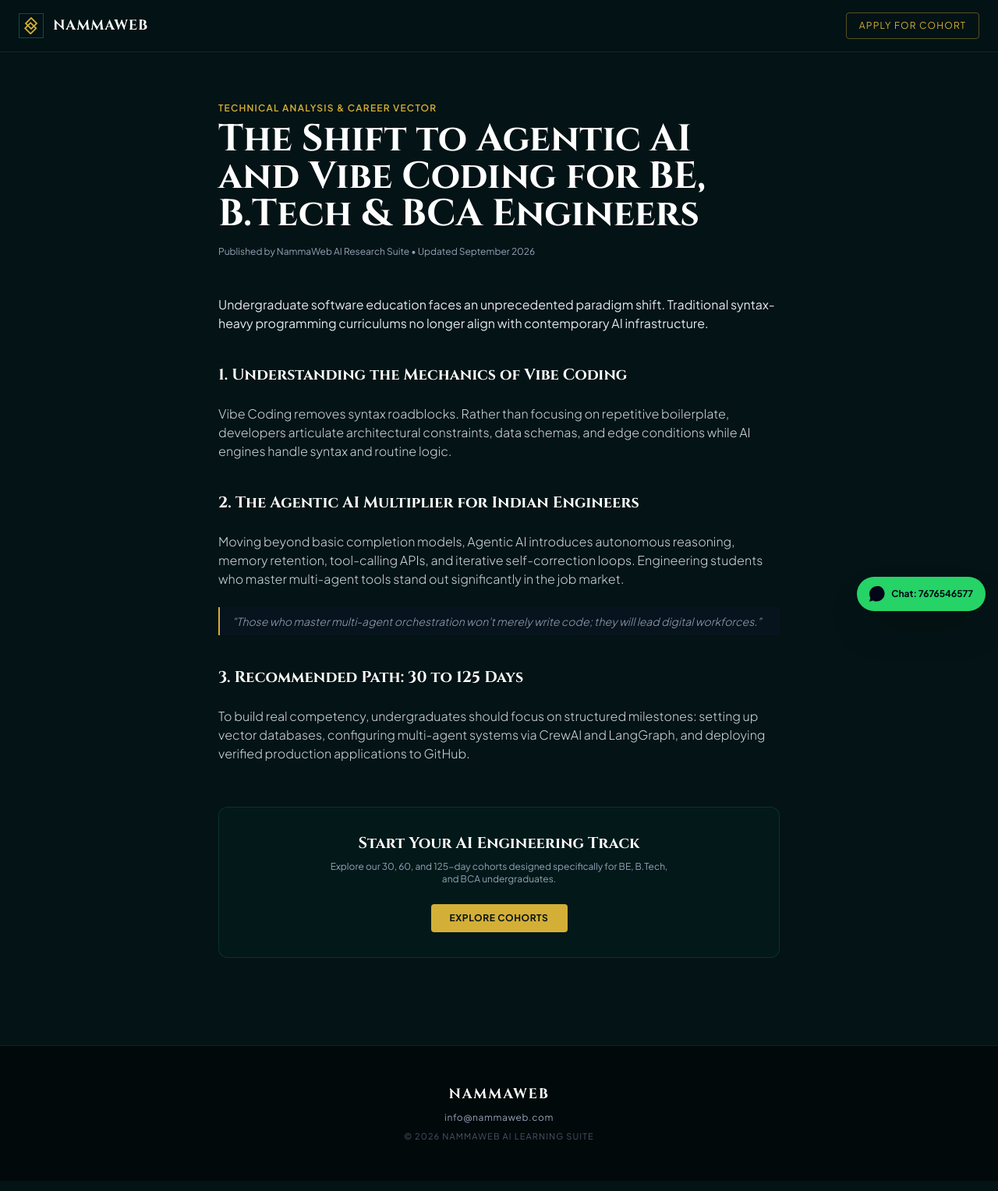
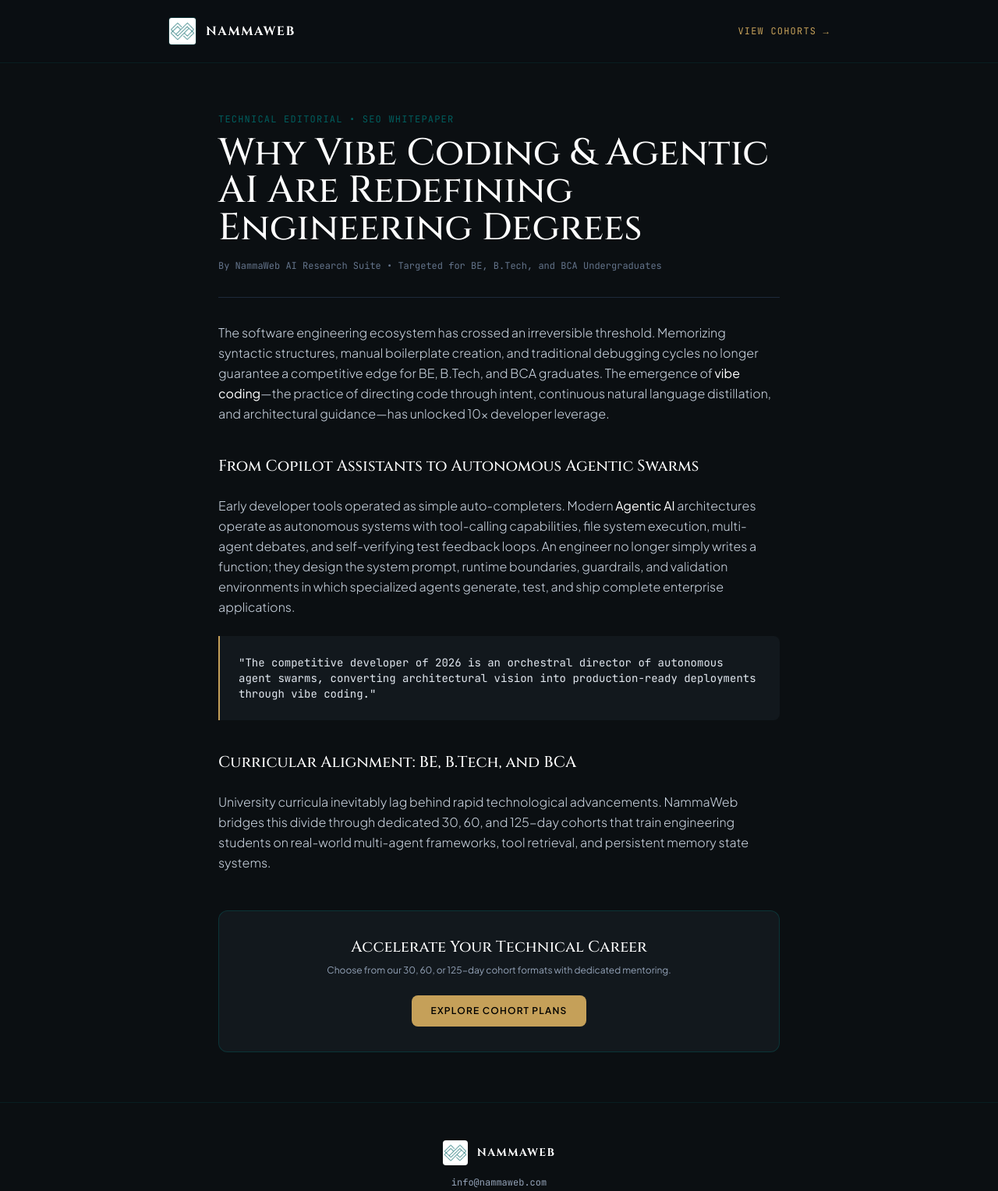
Before and after one commit to rkrajivkumar639-cell/nammaweb90, a plain HTML site: page blog.html in a window 1280 px wide. Shown: the whole page at 78% size. Drawn offline with nearby package versions, Linux system fonts and the light colour scheme.

Commit message:
Update blog.html

```diff
--- a/blog.html
+++ b/blog.html
@@ -1,100 +1,86 @@
 <!DOCTYPE html>
 <html lang="en">
 <head>
-  <meta charset="UTF-8" />
-  <meta name="viewport" content="width=device-width, initial-scale=1.0" />
-  <title>Why BE, B.Tech & BCA Undergraduates Must Pivot to Agentic AI | NammaWeb Insights</title>
-  <meta name="description" content="Technical guide on vibe coding workflows, autonomous agent orchestration, and engineering career security." />
+  <meta charset="UTF-8">
+  <meta name="viewport" content="width=device-width, initial-scale=1.0">
+  <title>The Paradigm Shift: Vibe Coding & Agentic AI for BE, B.Tech, and BCA | NammaWeb</title>
+  <meta name="description" content="An in-depth technical analysis on why agentic loops, prompt distillation, and flow-state vibe coding are replacing standard syntax memorization in computer science curricula.">
   <script src="https://cdn.tailwindcss.com"></script>
-  <link href="https://fonts.googleapis.com/css2?family=Cinzel:wght@500;700&family=Plus+Jakarta+Sans:wght@300;400;600;700&display=swap" rel="stylesheet" />
+  <link href="https://fonts.googleapis.com/css2?family=Cinzel:wght@500;700&family=Plus+Jakarta+Sans:wght@300;400;500;600;700&family=JetBrains+Mono:wght@400;500&display=swap" rel="stylesheet">
   <script>
     tailwind.config = {
       theme: {
         extend: {
           colors: {
-            brand: { deep: '#041315', teal: '#0A4D4A', accent: '#138A82', gold: '#D4AF37' }
+            brand: { teal: '#005f5f', darkteal: '#003a3a', gold: '#c5a059', charcoal: '#0b0f12', surface: '#12181d' }
           },
           fontFamily: {
-            display: ['Cinzel', 'serif'],
-            sans: ['Plus Jakarta Sans', 'sans-serif']
+            serif: ['Cinzel', 'serif'],
+            sans: ['Plus Jakarta Sans', 'sans-serif'],
+            mono: ['JetBrains Mono', 'monospace']
           }
         }
       }
-    };
+    }
   </script>
 </head>
-<body class="bg-brand-deep text-slate-200 font-sans antialiased selection:bg-brand-gold selection:text-black">
+<body class="bg-brand-charcoal text-slate-200 font-sans antialiased selection:bg-brand-gold selection:text-black">
 
-  <!-- Nav -->
-  <nav class="sticky top-0 z-40 bg-brand-deep/90 backdrop-blur-md border-b border-teal-900/40 px-6 py-4 flex justify-between items-center max-w-7xl mx-auto">
-    <a href="index.html" class="flex items-center gap-3">
-      <div class="w-8 h-8 border border-brand-accent/50 p-1 flex items-center justify-center">
-        <svg viewBox="0 0 100 100" class="w-full h-full stroke-current text-brand-gold" fill="none" stroke-width="8">
-          <rect x="25" y="15" width="45" height="45" transform="rotate(45 50 40)" />
-          <rect x="25" y="45" width="45" height="45" transform="rotate(45 50 65)" />
-        </svg>
-      </div>
-      <span class="font-display font-bold text-lg tracking-wider text-white">NAMMAWEB</span>
-    </a>
-    <a href="index.html#pricing" class="text-xs uppercase tracking-widest text-brand-gold border border-brand-gold/40 px-4 py-2 rounded hover:bg-brand-gold/10">Apply For Cohort</a>
-  </nav>
+  <!-- Minimal Nav -->
+  <header class="w-full border-b border-brand-teal/20 bg-brand-charcoal/90">
+    <div class="max-w-4xl mx-auto px-6 h-20 flex items-center justify-between">
+      <a href="index.html" class="flex items-center gap-3">
+        <img src="logo.png" alt="NammaWeb Logo" class="h-9 w-9 object-contain rounded border border-brand-teal/40">
+        <span class="font-serif tracking-widest text-base font-bold text-white uppercase">NammaWeb</span>
+      </a>
+      <a href="index.html#pricing" class="text-xs font-mono text-brand-gold uppercase tracking-widest hover:underline">View Cohorts →</a>
+    </div>
+  </header>
 
-  <!-- Article -->
+  <!-- Editorial Article -->
   <article class="max-w-3xl mx-auto px-6 py-16">
-    <header class="mb-12">
-      <p class="text-xs uppercase tracking-widest text-brand-gold font-semibold mb-2">Technical Analysis & Career Vector</p>
-      <h1 class="font-display text-3xl sm:text-5xl font-bold text-white leading-tight mb-4">The Shift to Agentic AI and Vibe Coding for BE, B.Tech & BCA Engineers</h1>
-      <p class="text-xs text-slate-400">Published by NammaWeb AI Research Suite • Updated September 2026</p>
-    </header>
+    <div class="text-xs font-mono text-brand-teal uppercase tracking-widest mb-3">Technical Editorial • SEO Whitepaper</div>
+    <h1 class="text-3xl sm:text-5xl font-serif text-white leading-tight">Why Vibe Coding &amp; Agentic AI Are Redefining Engineering Degrees</h1>
+    <div class="mt-4 text-xs font-mono text-slate-500 pb-8 border-b border-slate-800">
+      By NammaWeb AI Research Suite • Targeted for BE, B.Tech, and BCA Undergraduates
+    </div>
 
-    <div class="text-slate-300 leading-relaxed space-y-6 text-sm sm:text-base font-light">
-      <p class="text-slate-200 font-normal">
-        Undergraduate software education faces an unprecedented paradigm shift. Traditional syntax-heavy programming curriculums no longer align with contemporary AI infrastructure.
+    <div class="mt-8 space-y-6 text-slate-300 font-light leading-relaxed text-base">
+      <p>
+        The software engineering ecosystem has crossed an irreversible threshold. Memorizing syntactic structures, manual boilerplate creation, and traditional debugging cycles no longer guarantee a competitive edge for BE, B.Tech, and BCA graduates. The emergence of <strong class="text-white">vibe coding</strong>—the practice of directing code through intent, continuous natural language distillation, and architectural guidance—has unlocked 10x developer leverage.
       </p>
 
-      <h2 class="font-display text-xl text-white font-bold pt-4">1. Understanding the Mechanics of Vibe Coding</h2>
+      <h2 class="text-xl font-serif text-white pt-4">From Copilot Assistants to Autonomous Agentic Swarms</h2>
       <p>
-        Vibe Coding removes syntax roadblocks. Rather than focusing on repetitive boilerplate, developers articulate architectural constraints, data schemas, and edge conditions while AI engines handle syntax and routine logic.
+        Early developer tools operated as simple auto-completers. Modern <strong class="text-white">Agentic AI</strong> architectures operate as autonomous systems with tool-calling capabilities, file system execution, multi-agent debates, and self-verifying test feedback loops. An engineer no longer simply writes a function; they design the system prompt, runtime boundaries, guardrails, and validation environments in which specialized agents generate, test, and ship complete enterprise applications.
       </p>
 
-      <h2 class="font-display text-xl text-white font-bold pt-4">2. The Agentic AI Multiplier for Indian Engineers</h2>
-      <p>
-        Moving beyond basic completion models, Agentic AI introduces autonomous reasoning, memory retention, tool-calling APIs, and iterative self-correction loops. Engineering students who master multi-agent tools stand out significantly in the job market.
-      </p>
-
-      <div class="border-l-2 border-brand-gold pl-4 py-2 my-6 bg-slate-900/40 italic text-slate-400 text-xs sm:text-sm">
-        "Those who master multi-agent orchestration won't merely write code; they will lead digital workforces."
+      <div class="p-6 bg-brand-surface border-l-2 border-brand-gold rounded-r-lg my-6 text-sm font-mono text-slate-200">
+        "The competitive developer of 2026 is an orchestral director of autonomous agent swarms, converting architectural vision into production-ready deployments through vibe coding."
       </div>
 
-      <h2 class="font-display text-xl text-white font-bold pt-4">3. Recommended Path: 30 to 125 Days</h2>
+      <h2 class="text-xl font-serif text-white pt-4">Curricular Alignment: BE, B.Tech, and BCA</h2>
       <p>
-        To build real competency, undergraduates should focus on structured milestones: setting up vector databases, configuring multi-agent systems via CrewAI and LangGraph, and deploying verified production applications to GitHub.
+        University curricula inevitably lag behind rapid technological advancements. NammaWeb bridges this divide through dedicated 30, 60, and 125-day cohorts that train engineering students on real-world multi-agent frameworks, tool retrieval, and persistent memory state systems.
       </p>
     </div>
 
-    <!-- Article CTA -->
-    <div class="mt-14 border border-teal-800/40 bg-teal-950/20 p-8 rounded-xl text-center">
-      <h3 class="font-display text-xl font-bold text-white mb-2">Start Your AI Engineering Track</h3>
-      <p class="text-xs text-slate-400 mb-6 max-w-md mx-auto">Explore our 30, 60, and 125-day cohorts designed specifically for BE, B.Tech, and BCA undergraduates.</p>
-      <a href="index.html#pricing" class="inline-block bg-brand-gold text-brand-deep font-bold px-6 py-2.5 rounded text-xs tracking-wider uppercase hover:bg-yellow-400 transition">Explore Cohorts</a>
+    <!-- CTA Box -->
+    <div class="mt-12 p-8 border border-brand-teal/40 bg-brand-surface rounded-xl text-center">
+      <h3 class="text-xl font-serif text-white">Accelerate Your Technical Career</h3>
+      <p class="text-xs text-slate-400 mt-2 mb-6">Choose from our 30, 60, or 125-day cohort formats with dedicated mentoring.</p>
+      <a href="index.html#pricing" class="inline-block px-6 py-3 rounded-lg bg-brand-gold text-black font-semibold text-xs tracking-widest uppercase">Explore Cohort Plans</a>
     </div>
   </article>
 
   <!-- Footer -->
-  <footer class="border-t border-teal-900/40 py-12 px-6 bg-black/50 text-center mt-12">
-    <div class="flex flex-col items-center justify-center gap-2 mb-2">
-      <span class="font-display font-bold text-lg text-white tracking-widest">NAMMAWEB</span>
-      <a href="mailto:info@nammaweb.com" class="text-xs tracking-wider text-slate-400 hover:text-brand-gold transition">info@nammaweb.com</a>
+  <footer class="py-12 border-t border-brand-teal/20 bg-brand-charcoal text-center px-6">
+    <div class="flex items-center justify-center gap-3 mb-2">
+      <img src="logo.png" alt="NammaWeb Logo" class="h-8 w-8 object-contain rounded">
+      <span class="font-serif tracking-widest text-sm font-bold text-white uppercase">NammaWeb</span>
     </div>
-    <p class="text-[11px] text-slate-600 uppercase tracking-widest">© 2026 NammaWeb AI Learning Suite</p>
+    <a href="mailto:info@nammaweb.com" class="text-slate-400 hover:text-brand-gold transition-colors font-mono text-xs">info@nammaweb.com</a>
   </footer>
 
-  <!-- WhatsApp Floating Trigger -->
-  <div class="fixed bottom-4 right-4 z-50">
-    <a href="https://wa.me/917676546577?text=Inquiry%20from%20Blog" target="_blank" class="flex items-center gap-2 bg-[#25D366] text-slate-950 font-bold px-4 py-3 rounded-full shadow-2xl hover:scale-105 transition-transform duration-200">
-      <svg class="w-5 h-5 fill-current" viewBox="0 0 24 24"><path d="M12.031 6.172c-3.181 0-5.767 2.586-5.768 5.766-.001 1.298.38 2.27 1.019 3.287l-.582 2.128 2.182-.573c.978.58 1.911.928 3.145.929 3.178 0 5.767-2.587 5.768-5.766.001-3.187-2.575-5.77-5.764-5.771zm3.392 8.244c-.144.405-.837.774-1.17.824-.299.045-.677.063-1.092-.069-.252-.08-.575-.187-.988-.365-1.739-.751-2.874-2.502-2.961-2.617-.087-.116-.708-.94-.708-1.793s.448-1.273.607-1.446c.159-.173.346-.217.462-.217l.332.007c.106.005.249-.04.39.298.144.347.491 1.2.534 1.287.043.087.072.188.014.304-.058.116-.087.188-.173.289l-.26.304c-.087.086-.177.18-.076.354.101.174.449.741.964 1.201.662.591 1.221.774 1.394.86s.274.072.376-.043c.101-.116.433-.506.549-.68.116-.173.231-.145.39-.087s1.011.477 1.184.564.289.13.332.202c.045.072.045.419-.099.824zm-3.423-14.416c-6.627 0-12 5.373-12 12 0 2.159.57 4.185 1.564 5.939l-1.564 5.717 5.86-1.537c1.685.918 3.607 1.43 5.65 1.43 6.627 0 12-5.373 12-12 0-6.627-5.373-12-12-12z"/></svg>
-      <span class="text-xs">Chat: 7676546577</span>
-    </a>
-  </div>
 </body>
 </html>
```
